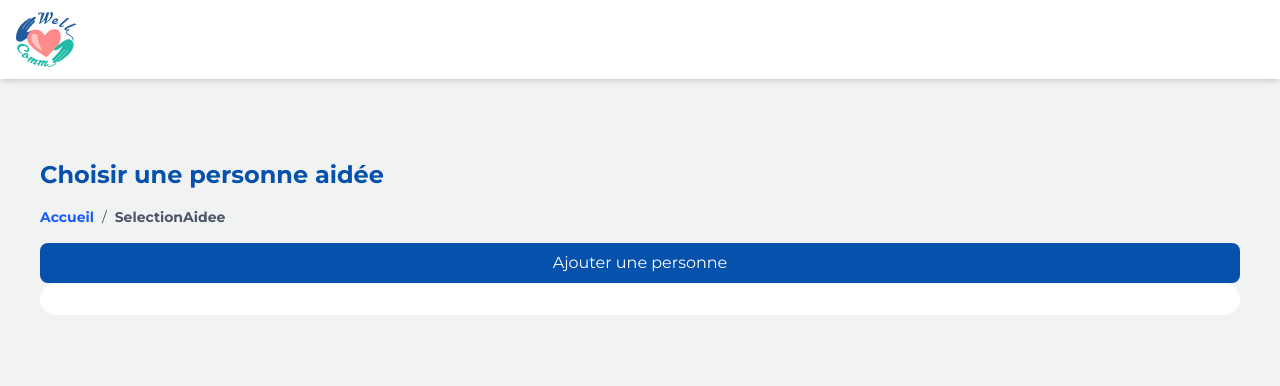
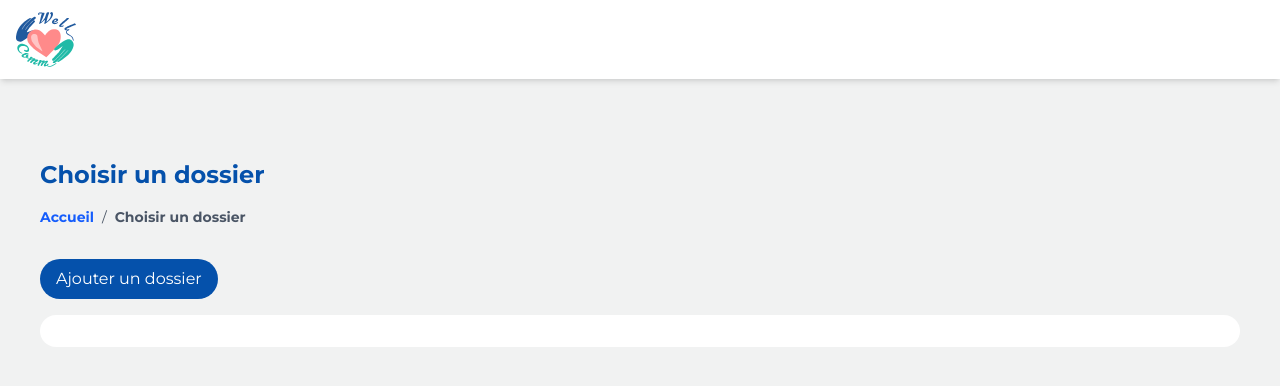
Before and after one commit to TheGamerFarmer/Well-Comm, a Next.js app in the folder site-web/: page /selectionAidee in a window 1280 px wide. Shown: the top 386 px of the page. Built offline with nearby package versions, Linux system fonts and the light colour scheme.

Commit message:
Le fil d'Arianne ne montre plus le nom des fichiers
amélioration de la page choix du dossier

```diff
--- a/site-web/app/(pages)/selectionAidee/page.tsx
+++ b/site-web/app/(pages)/selectionAidee/page.tsx
@@ -2,6 +2,7 @@
 
 import { useState } from "react";
 import FilArianne from '@/components/FilArianne';
+import {Button} from "@/components/ButtonMain";
 
 export default function Calendar() {
     const [items, setItems] = useState<string[]>([]);
@@ -23,18 +24,18 @@ export default function Calendar() {
     return (
 
         <>
-                <div className="flex flex-col p-10">
+                <div className=" p-10">
 
                     <p className=" mt-10 flex font-montserrat text-2xl font-bold text-left text-[#0551ab]">
-                        Choisir une personne aidée
+                        Choisir un dossier
                     </p>
 
                     <FilArianne />
 
                     <button
                         onClick={() => setIsOpen(true)}
-                        className="px-4 py-2 bg-[#0551ab] text-white rounded-lg">
-                        Ajouter une personne
+                        className="px-4 py-2 bg-[#0551ab] text-white rounded-full my-4">
+                        Ajouter un dossier
                     </button>
 
                     <div className=" p-4 rounded-2xl shadow-[0 3px 6px 0 rgba(0, 0, 0, 0.1)] bg-[#fff]">
@@ -53,31 +54,28 @@ export default function Calendar() {
                         {isOpen && (
                             <div className="fixed inset-0 bg-black/50 flex items-center justify-center z-50">
                                 <div className="bg-white p-6 rounded-2xl w-[400px]">
-                                    <h2 className="text-lg font-bold mb-4">Nouvelle personne</h2>
+                                    <h2 className="text-lg font-bold mb-4 text-[#0551ab]">Nouveau dossier</h2>
 
                                     <form onSubmit={handleSubmit} className="flex flex-col gap-4">
 
                                         <input
                                             type="text"
-                                            placeholder="Nom"
                                             value={name}
+                                            placeholder="Nom du dossier"
                                             onChange={(e) => setName(e.target.value)}
-                                            className="border rounded-lg p-2"/>
+                                            className="border rounded-lg p-2 text-black "/>
 
-                                        <div className="flex justify-end gap-2">
+                                        <div className="flex justify-center gap-3">
 
-                                            <button
-                                                type="button"
-                                                onClick={() => setIsOpen(false)}
-                                                className="px-4 py-2 border rounded-lg">
+
+                                            <Button variant="secondary" type="button" onClick={() => setIsOpen(false)}>
                                                 Annuler
-                                            </button>
+                                            </Button>
 
-                                            <button
-                                                type="submit"
-                                                className="px-4 py-2 bg-[#0551ab] text-white rounded-lg">
+                                            <Button variant="primary"  type="submit" >
                                                 Créer
-                                            </button>
+                                            </Button>
+
 
                                         </div>
                                     </form>
--- a/site-web/components/FilArianne.tsx
+++ b/site-web/components/FilArianne.tsx
@@ -2,6 +2,13 @@
 
 import Link from "next/link";
 import { usePathname } from "next/navigation";
+
+const breadcrumbNames: Record<string, string> = {
+    home: "Accueil",
+    selectionAidee: "Choisir un dossier",
+    calendrier: "Calendrier",
+    profil: "Mon profil",
+};
 
 export default function Breadcrumb() {
     const pathname = usePathname();
@@ -21,21 +28,20 @@ export default function Breadcrumb() {
                 {segments.map((segment, index) => {
                     const href = "/" + segments.slice(0, index + 1).join("/");
                     const isLast = index === segments.length - 1;
+                    const name = breadcrumbNames[segment] || decodeURIComponent(segment);
 
                     return (
                         <li key={href} className="flex items-center space-x-2">
                             <span>/</span>
 
                             {isLast ? (
-                                <span className="font-bold text-gray capitalize">
-                  {decodeURIComponent(segment)}
-                </span>
+                                <span className="font-bold text-gray">{name}</span>
                             ) : (
                                 <Link
                                     href={href}
-                                    className="text-blue-600 hover:underline capitalize"
+                                    className="text-blue-600 hover:underline"
                                 >
-                                    {decodeURIComponent(segment)}
+                                    {name}
                                 </Link>
                             )}
                         </li>
```
